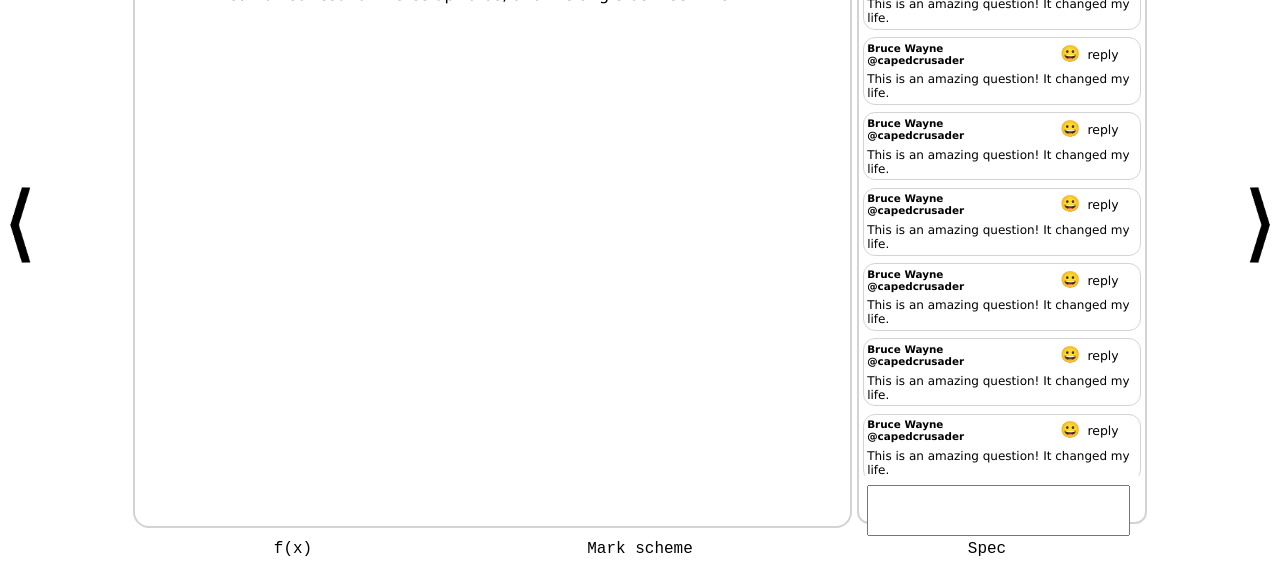
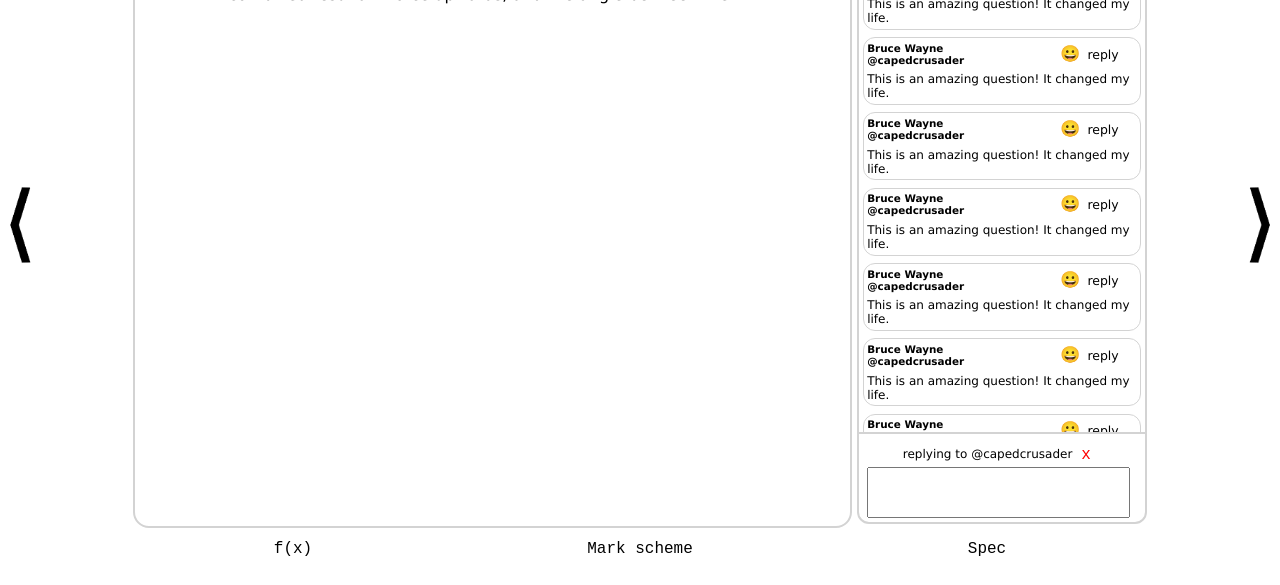
Before and after one commit to sumygin/SCIMUS, a website: page code/public/question.html in a window 1280 px wide. Shown: the part 215-800 px from the top of the page. Drawn offline with Linux system fonts and the light colour scheme.

Commit message:
finished comments

```diff
--- a/code/public/css/question.css
+++ b/code/public/css/question.css
@@ -144,13 +144,14 @@ main {
 .commentWrapper {
     position: relative;
     overflow: none;
-    height: calc(94% - 4em);
+    height: calc(94% - 5rem);
 }
 
 .comments {
     overflow-y: auto;
     position: absolute;
-    padding-bottom: 3em;
+    padding-bottom: 2em;
+    border-bottom: 2px solid lightgray;
 }
 
 .c-bar {
@@ -158,7 +159,7 @@ main {
     text-align: center;
     width: 90%;
     top: 30vh;
-    height: 4em;
+    height: 6rem;
 }
 
 .c-input {
@@ -201,3 +202,14 @@ main {
     font-size: 0.65rem;
     font-family: 'Lucida Sans', 'Lucida Sans Regular', 'Lucida Grande', 'Lucida Sans Unicode', Geneva, Verdana, sans-serif;
 }
+
+.reply-bar {
+    width: 100%;
+    background: white;
+    text-align: center;
+    padding: 0.3em;
+}
+
+.r-cancel {
+    color: red;
+}
--- a/code/public/question.html
+++ b/code/public/question.html
@@ -405,7 +405,11 @@
                                 </div>
 
                             </div>
+
                             <form class="c-bar">
+                                <div class="reply-bar">
+                                    replying to @capedcrusader <button class="r-cancel">x</button>
+                                </div>
                                  <textarea name="com" class="c-input" rows="3"></textarea>
                             </form>
                         </div>
```
Also changed, not shown: code/public/resources/SMALL_logo.png, code/public/resources/TITLE_logo.png.
